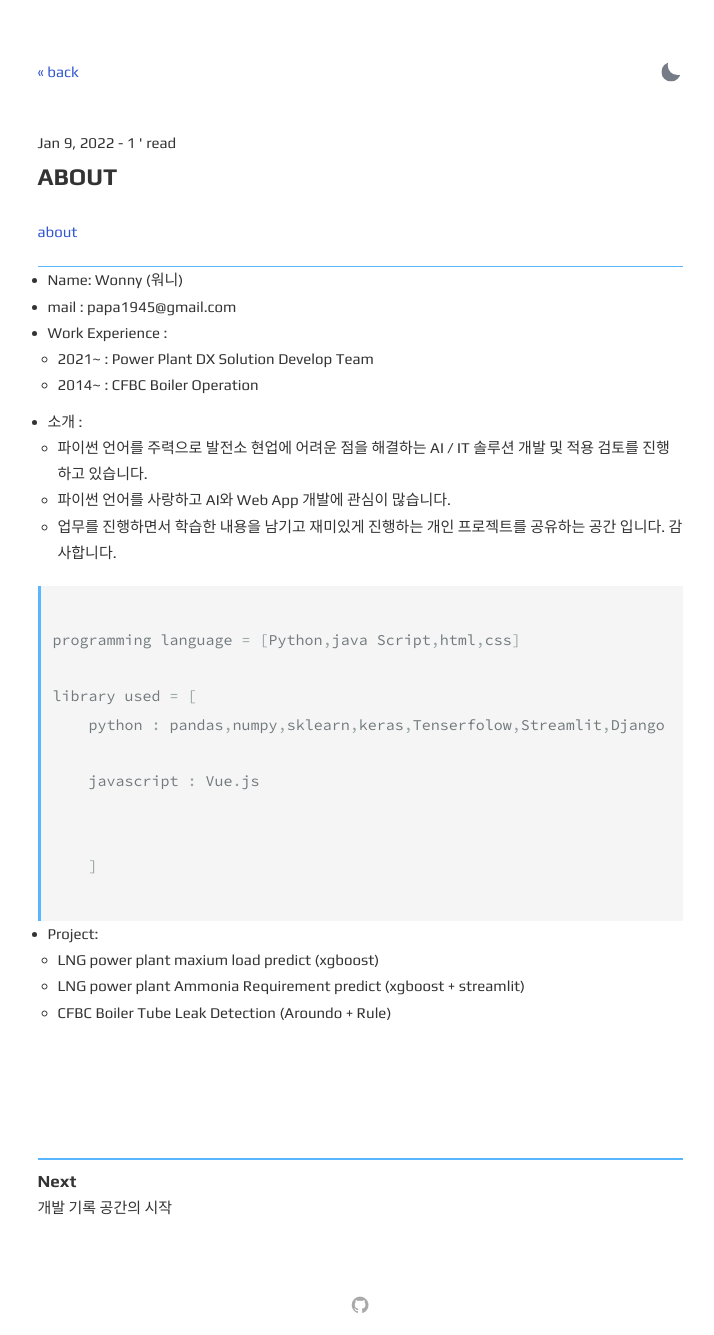
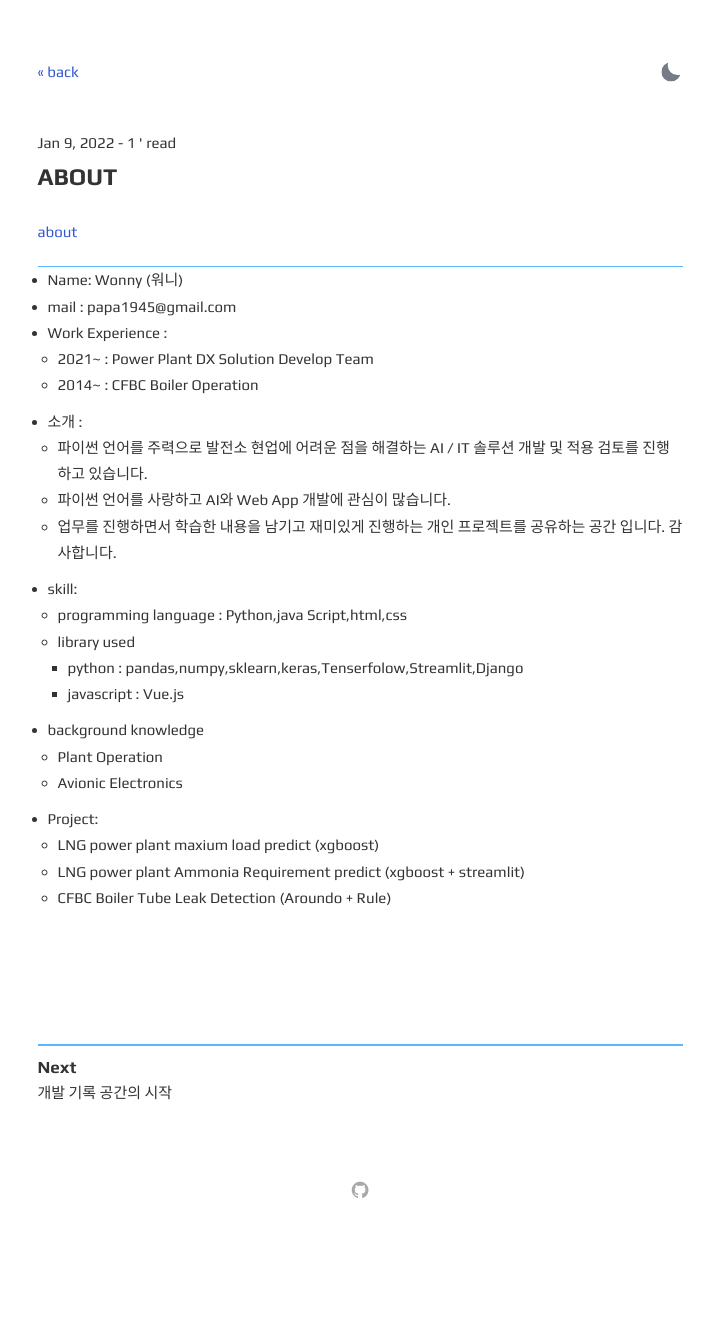
Before and after one commit to papa1945/papa1945.github.io, a Jekyll site: the page built from _posts/2022-01-09-about.md, in a window 1280 px wide. Shown: the whole page, without its empty margins (280-994 px from the left). Built offline with Jekyll 4.4.1, drawn with Linux system fonts in a browser that asks for light colours; after the commit the page ends 1221 px from its top, so only the background shows below that.

Commit message:
modiy about

````diff
--- a/_posts/2022-01-09-about.md
+++ b/_posts/2022-01-09-about.md
@@ -5,6 +5,7 @@ tags: about
 ---
 
 ---
+
 - Name: Wonny (워니)
 - mail : papa1945@gmail.com
 - Work Experience :
@@ -17,19 +18,16 @@ tags: about
     + 업무를 진행하면서 학습한 내용을 남기고 재미있게 진행하는 개인 프로젝트를 공유하는 공간 입니다. 감사합니다.
 
 
-```python
+- skill:
+    + programming language  : Python,java Script,html,css
+    + library used
+        + python : pandas,numpy,sklearn,keras,Tenserfolow,Streamlit,Django
+        + javascript : Vue.js
 
-programming language = [Python,java Script,html,css]
+- background knowledge
+  + Plant Operation
+  + Avionic Electronics
 
-library used = [
-    python : pandas,numpy,sklearn,keras,Tenserfolow,Streamlit,Django
-
-    javascript : Vue.js
-
-
-    ]
-
-```
 
 - Project:
     + LNG power plant maxium load predict (xgboost)
````
